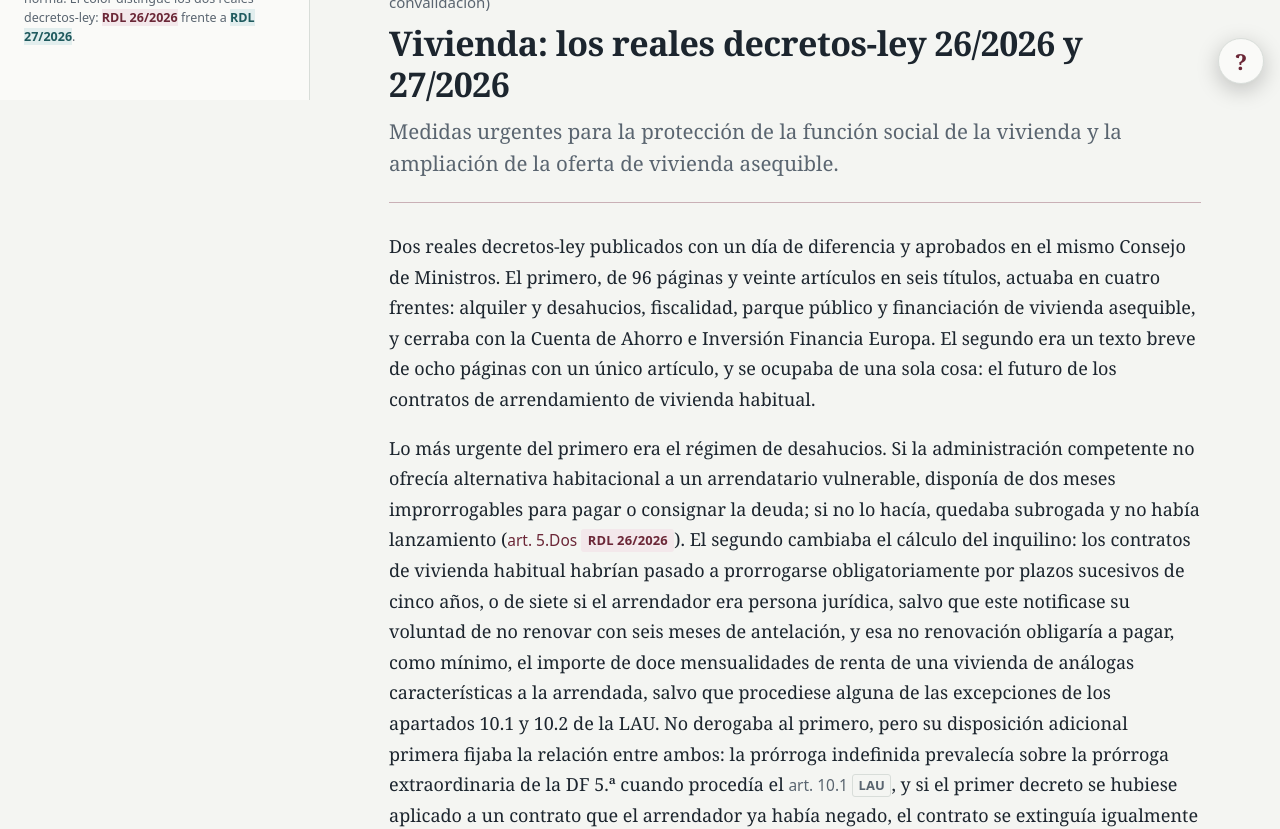
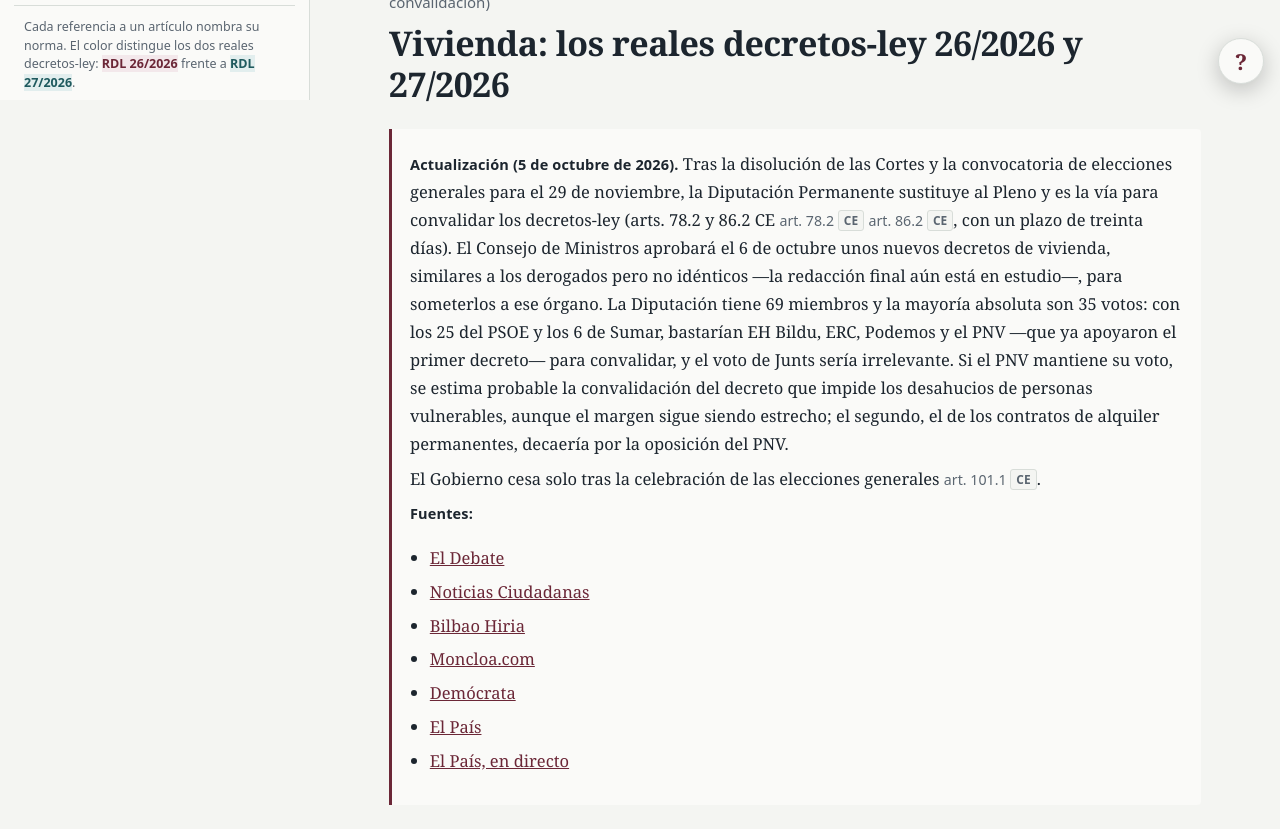
Before and after one commit to ShiftCitizen/real-decreto-vivienda-2026, a Next.js app: page / in a window 1280 px wide. Shown: the part 700-1529 px from the top of the page. Built offline with nearby package versions, Linux system fonts and the light colour scheme.

Commit message:
feat: flash 5-10 Diputacion Permanente (El Pais) con seccion indexada y espejo OKF

```diff
--- a/app/page.tsx
+++ b/app/page.tsx
@@ -132,6 +132,100 @@ export default function HomePage() {
 
       <h1>Vivienda: los reales decretos-ley 26/2026 y 27/2026</h1>
 
+      {/* <!-- TODO: indicar nº de los nuevos RDL y enlace BOE cuando se publiquen --> */}
+      <div className="box" role="note" aria-label="Actualización de 5 de octubre de 2026">
+        <h2 id={slugify('Nuevos decretos de vivienda y Diputación Permanente')} className="sr-only">
+          Nuevos decretos de vivienda y Diputación Permanente
+        </h2>
+        <p>
+          <strong>Actualización (5 de octubre de 2026).</strong> Tras la disolución de las Cortes y
+          la convocatoria de elecciones generales para el 29 de noviembre, la Diputación Permanente
+          sustituye al Pleno y es la vía para convalidar los decretos-ley (arts. 78.2 y 86.2 CE{' '}
+          <Cite norma="ce" art="78.2" /> <Cite norma="ce" art="86.2" />, con un plazo de treinta
+          días). El Consejo de Ministros aprobará el 6 de octubre unos nuevos decretos de
+          vivienda, similares a los derogados pero no idénticos —la redacción final aún está en
+          estudio—, para someterlos a ese órgano. La Diputación tiene 69 miembros y la mayoría
+          absoluta son 35 votos: con los 25 del PSOE y los 6 de Sumar, bastarían EH Bildu, ERC,
+          Podemos y el PNV —que ya apoyaron el primer decreto— para convalidar, y el voto de
+          Junts sería irrelevante. Si el PNV mantiene su voto, se estima probable la
+          convalidación del decreto que impide los desahucios de personas vulnerables, aunque el
+          margen sigue siendo estrecho; el segundo, el de los contratos de alquiler permanentes,
+          decaería por la oposición del PNV.
+        </p>
+        <p>
+          El Gobierno cesa solo tras la celebración de las elecciones generales{' '}
+          <Cite norma="ce" art="101.1" />.
+        </p>
+        <p>
+          <strong>Fuentes:</strong>
+        </p>
+        <ul>
+          <li>
+            <a
+              href="https://www.eldebate.com/espana/20261005/diputacion-permanente-puede-clave-salvar-decreto-vivienda-cns_466011.html"
+              target="_blank"
+              rel="noopener noreferrer"
+            >
+              El Debate
+            </a>
+          </li>
+          <li>
+            <a
+              href="https://noticiasciudadanas.com/la-vivienda-puede-volver-a-votarse-con-las-cortes-disueltas-que-permite-la-diputacion-permanente/"
+              target="_blank"
+              rel="noopener noreferrer"
+            >
+              Noticias Ciudadanas
+            </a>
+          </li>
+          <li>
+            <a
+              href="https://bilbaohiria.com/actualidad/sanchez-decreto-vivienda-diputacion-permanente-disolucion-cortes"
+              target="_blank"
+              rel="noopener noreferrer"
+            >
+              Bilbao Hiria
+            </a>
+          </li>
+          <li>
+            <a
+              href="https://www.moncloa.com/2026/10/05/sanchez-reales-decretos-ley-vivienda-3442577/"
+              target="_blank"
+              rel="noopener noreferrer"
+            >
+              Moncloa.com
+            </a>
+          </li>
+          <li>
+            <a
+              href="https://www.democrata.es/en/general-elections-spain/elections-on-november-29-and-housing-decree-sanchez-way-to-do-it-all-at-once/"
+              target="_blank"
+              rel="noopener noreferrer"
+            >
+              Demócrata
+            </a>
+          </li>
+          <li>
+            <a
+              href="https://elpais.com/espana/2026-10-05/el-consejo-de-ministros-aprobara-manana-los-decretos-de-vivienda-para-que-los-vote-la-diputacion-permanente.html"
+              target="_blank"
+              rel="noopener noreferrer"
+            >
+              El País
+            </a>
+          </li>
+          <li>
+            <a
+              href="https://elpais.com/espana/2026-10-05/reacciones-a-los-decretos-de-vivienda-y-las-acampadas-en-directo.html"
+              target="_blank"
+              rel="noopener noreferrer"
+            >
+              El País, en directo
+            </a>
+          </li>
+        </ul>
+      </div>
+
       <p className="lead">
         Medidas urgentes para la protección de la función social de la vivienda y la ampliación
         de la oferta de vivienda asequible.
@@ -188,10 +282,14 @@ export default function HomePage() {
           <li>
             <strong>Qué pasa ahora:</strong> vuelve el marco anterior (la LAU y las normas
             vigentes antes de los decretos), salvo que se aprueben nuevas medidas por otra vía.
+            El Gobierno prevé reaprobar los nuevos decretos de vivienda y someterlos a la
+            Diputación Permanente (ver la actualización al inicio de esta página).
           </li>
           <li>
             <strong>Futuro incierto:</strong> el Gobierno podría intentar tramitar algunas
-            medidas como proyecto de ley, pero no hay nada cerrado.
+            medidas como proyecto de ley, pero no hay nada cerrado. Además, prevé someter los
+            nuevos decretos de vivienda a la Diputación Permanente (ver la actualización al
+            inicio de esta página).
           </li>
         </ul>
       </div>
@@ -353,6 +451,14 @@ export default function HomePage() {
 
       <AvisoEstado />
 
+      <p>
+        Contexto (octubre de 2026): el Gobierno prevé someter los nuevos decretos de vivienda a
+        la Diputación Permanente; ver la{' '}
+        <a href="#nuevos-decretos-de-vivienda-y-diputacion-permanente">
+          actualización al inicio de esta página
+        </a>.
+      </p>
+
       <h2 id={slugify('Preguntas frecuentes')}>Preguntas frecuentes</h2>
 
       <p>
@@ -398,7 +504,7 @@ export default function HomePage() {
       </ul>
 
       <p className="page-meta">
-        Última revisión: 2 de octubre de 2026. Articulado contrastado con{' '}
+        Última revisión: 5 de octubre de 2026. Articulado contrastado con{' '}
         <a href="https://www.boe.es/diario_boe/txt.php?id=BOE-A-2026-20266">BOE-A-2026-20266</a> y{' '}
         <a href="https://www.boe.es/diario_boe/txt.php?id=BOE-A-2026-20385">BOE-A-2026-20385</a>.
       </p>
```
Also changed, not shown: app/estado/page.tsx (+8 -1 lines), okf/resumen/nuevos-decretos-diputacion-permanente.md (added, +22 -0 lines).
